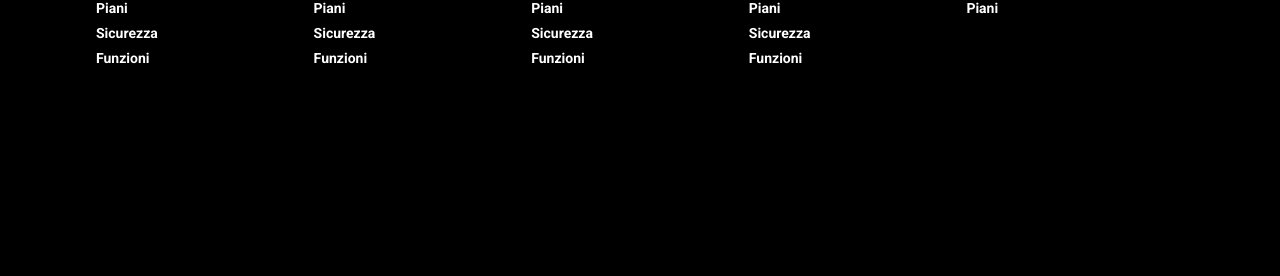
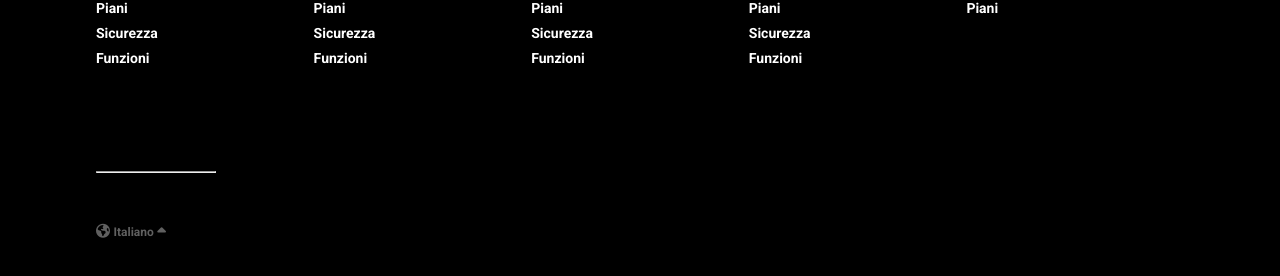
Before and after one commit to NicoloYan/htmlcss-dropbox, a plain HTML site: page index.html in a window 1280 px wide. Shown: the part 5228-5504 px from the top of the page. Drawn offline with Linux system fonts and the light colour scheme.

Commit message:
Progetto finito, ritocco i dettagli

```diff
--- a/css/style.css
+++ b/css/style.css
@@ -456,4 +456,21 @@ footer {
 }
 
 /* Bottom */
-.btm-footer-container
+.btm-footer-container {
+    width: 85%;
+    margin: 0 auto;
+    padding-top: 100px;
+    color: #606060;
+}
+.btm-footer-container hr {
+    color: white;
+    width: 120px;
+    margin-bottom: 50px;
+}
+.language {
+    font-size: 12px;
+    color: #606060;
+}
+.fa-caret-up {
+    padding-bottom: 50px;
+}
--- a/index.html
+++ b/index.html
@@ -644,7 +644,10 @@
 
         <!-- Bottom Footer -->
         <div class="btm-footer-container">
-
+            <hr>
+            <span><i class="fa-solid fa-earth-americas"></i></span>
+            <span class="language">Italiano</span>
+            <span><i class="fa-solid fa-caret-up"></i></span>
         </div>
     </footer>
 
```
